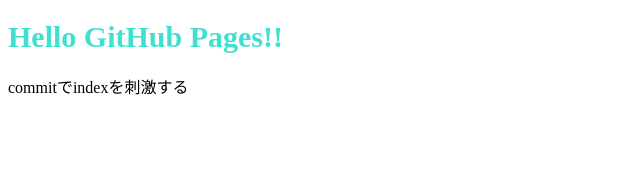
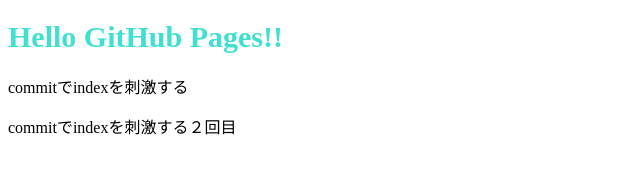
Before and after one commit to MASAYUKI-MORITA/gh-pages-sample03, a plain HTML site: page index.html in a window 1280 px wide. Shown: the whole page, without its empty margins (0-640 px from the left). Drawn offline with Linux system fonts and the light colour scheme.

Commit message:
Update index.html

```diff
--- a/index.html
+++ b/index.html
@@ -9,6 +9,7 @@
     <h1 id="hello">Hello GitHub Pages!!</h1>
 
     <p>commitでindexを刺激する</p>
+    <p>commitでindexを刺激する２回目</p>
 
     <script src="./JavaScript/index.js"></script>
 </body>
```
